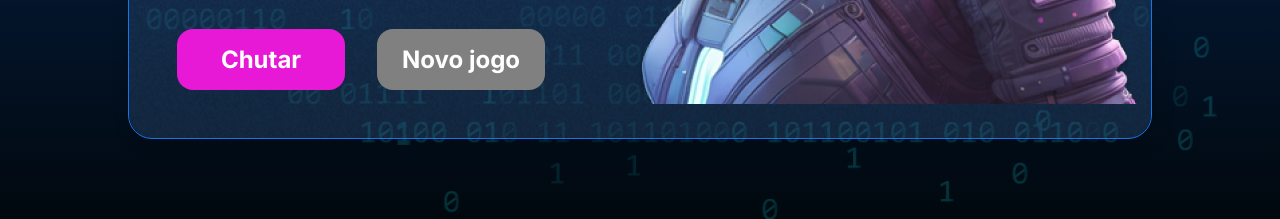
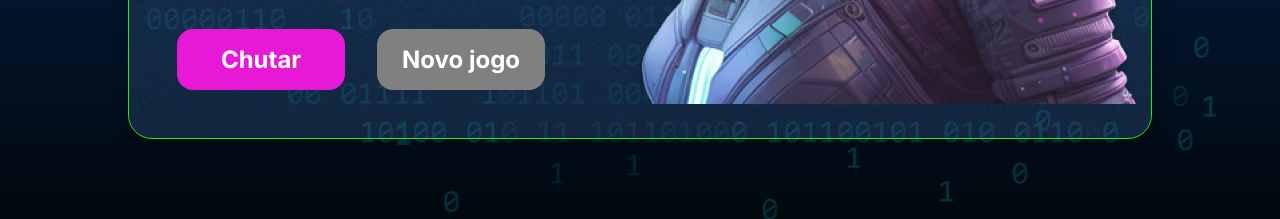
Before and after one commit to Diego07vkz/Modificando-commits, a plain HTML site: page index.html in a window 1280 px wide. Shown: the part 581-800 px from the top of the page. Drawn offline with Linux system fonts and the light colour scheme; files whose address does not match are found by name.

Commit message:
Modificando container para cor verde

```diff
--- a/style.css
+++ b/style.css
@@ -33,7 +33,7 @@ body::before {
     align-items: center;
     justify-content: space-between;
     border-radius: 24px;
-    border: 1px solid #1875E8;
+    border: 1px solid #29e818;
     box-shadow: 4px 4px 20px 0px rgba(1, 8, 14, 0.15);
     background-image: url("img/Ruido.png");
     background-size: 100% 100%;
```
